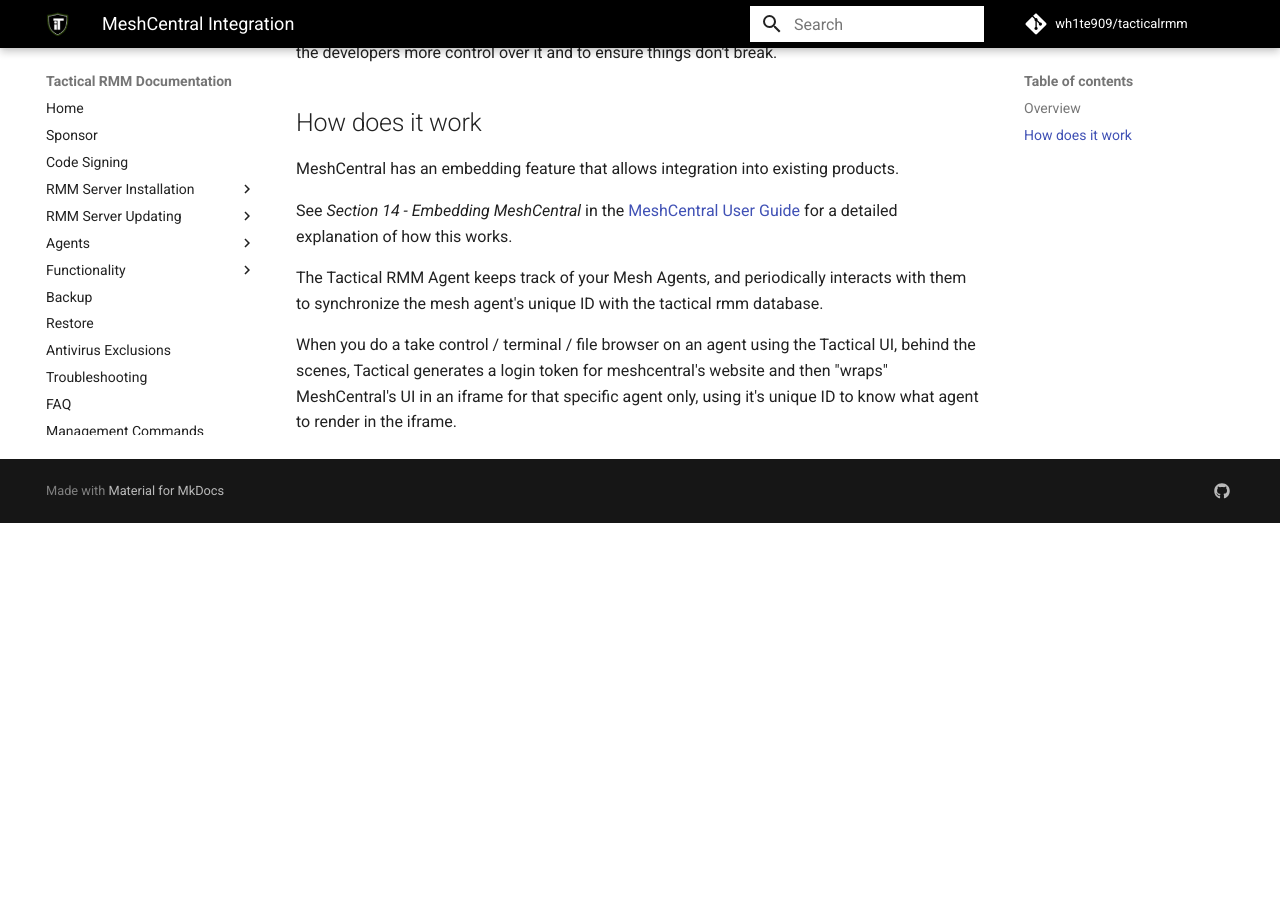
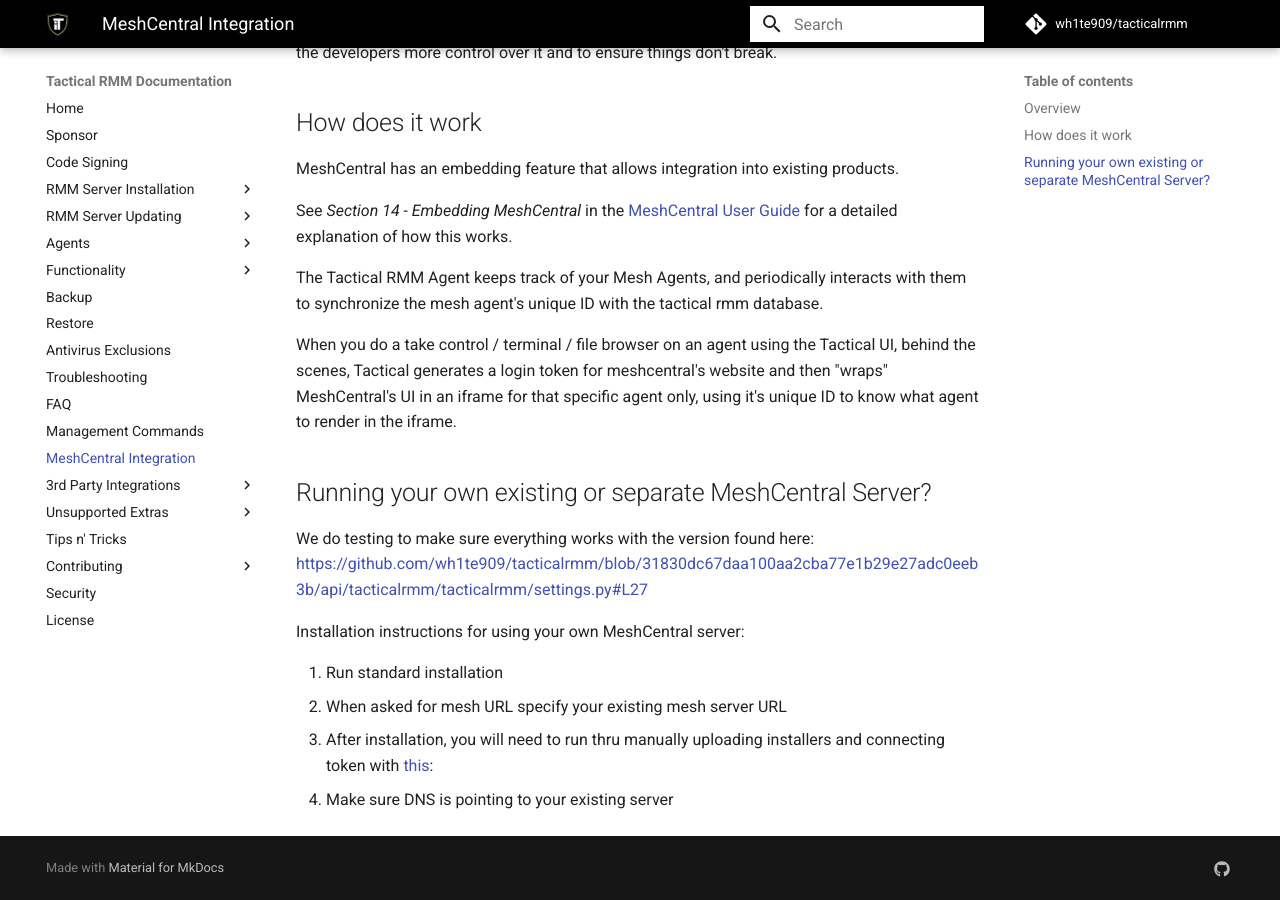
Before and after one commit to amidaware/trmm-docs, an MkDocs documentation site: the page built from docs/mesh_integration.md, in a window 1280 px wide and 900 px high, scrolled down 676 px. Built offline with MkDocs 1.6.1 and Material for MkDocs 9.7.7, drawn with Linux system fonts in a browser that asks for light colours; comment, search, counter and statistics services are not loaded; before the commit the page ends 1199 px from its top, so only the background shows below that.

Commit message:
adding mesh notes for existing server install

```diff
--- a/docs/mesh_integration.md
+++ b/docs/mesh_integration.md
@@ -29,3 +29,14 @@
 The Tactical RMM Agent keeps track of your Mesh Agents, and periodically interacts with them to synchronize the mesh agent's unique ID with the tactical rmm database.
 
 When you do a take control / terminal / file browser on an agent using the Tactical UI, behind the scenes, Tactical generates a login token for meshcentral's website and then "wraps" MeshCentral's UI in an iframe for that specific agent only, using it's unique ID to know what agent to render in the iframe.
+
+## Running your own existing or separate MeshCentral Server?
+
+We do testing to make sure everything works with the version found here: <https://github.com/wh1te909/tacticalrmm/blob/31830dc67daa100aa2cba77e1b29e27adc0eeb3b/api/tacticalrmm/tacticalrmm/settings.py#L27>
+
+Installation instructions for using your own MeshCentral server:
+
+1. Run standard installation
+2. When asked for mesh URL specify your existing mesh server URL
+3. After installation, you will need to run thru manually uploading installers and connecting token with [this](troubleshooting/#need-to-recover-your-mesh-token):
+4. Make sure DNS is pointing to your existing server
```
